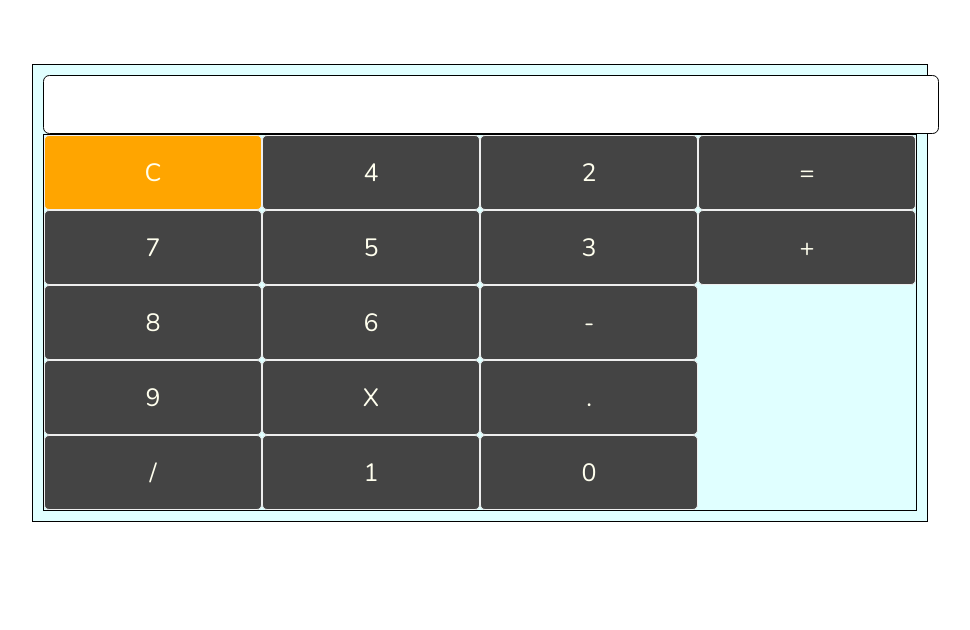
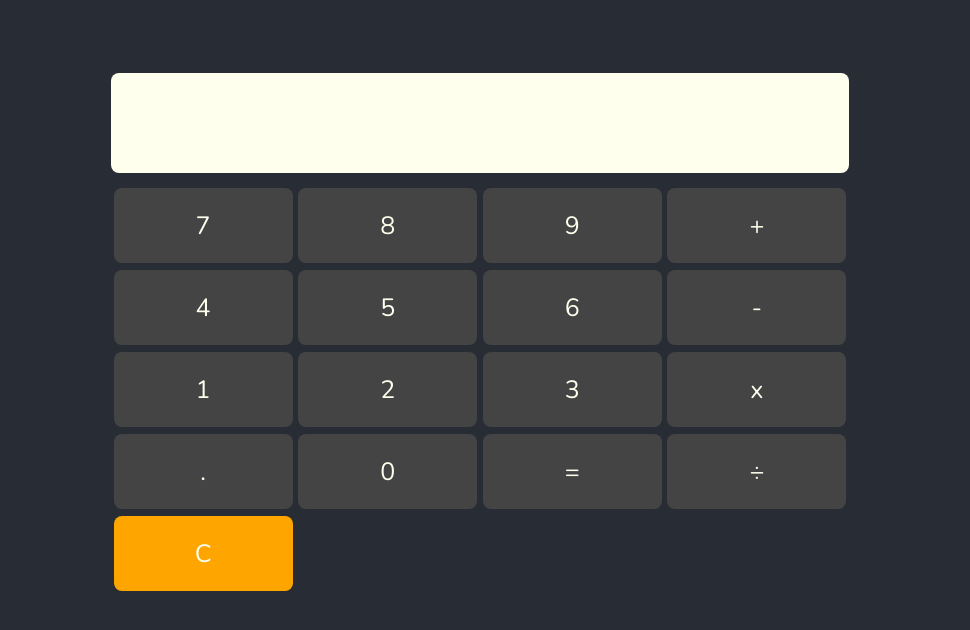
Before and after one commit to PragueOshri/react-calculator, a React (Create React App) app: page / in a window 1280 px wide. Shown: the top 630 px of the page, without its empty margins (160-1130 px from the left). Built offline with nearby package versions, Linux system fonts and the light colour scheme.

Commit message:
stylish calculator

```diff
--- a/src/components/button/button.scss
+++ b/src/components/button/button.scss
@@ -1,14 +1,16 @@
 @import 'src/styles/colors.scss';
 @import 'src/styles/fonts.scss';
 
-.calc-button {
-    width: 100%;
+.calculatorButton {
+    width: 97%;
+    margin: 0 auto;
     height: 75px;
     font-size: 25px;
-    font-family: $buttonFont;
+    font-family: $calculatorFont;
     color: $buttonTextColor;
-    border-radius: 0.2em;
-    border: 0.1rem solid $buttonBorderColor;
+    border-radius: 8px;
+    border: none;
+    outline: none;
     background-color: $buttonBackground;
 
     &:hover {
@@ -16,12 +18,7 @@
         background-color: darken($buttonBackground, 5);
     }
 
-    &.column-1 {
-        width: 25%;
-    }
-
     &.column-4 {
-        width: 25%;
         background-color: $operationButtonBackground;
 
         &:hover {
--- a/src/components/button/button.tsx
+++ b/src/components/button/button.tsx
@@ -7,7 +7,7 @@ class Button extends Component<ButtonType> {
     render() {
         return (
             <button
-                className={classnames("calc-button", `column-${this.props.cols}`)}
+                className={classnames("calculatorButton", `column-${this.props.cols}`)}
                 onClick={() => this.props.action(this.props.symbol)}
             >
                 {this.props.symbol}
--- a/src/components/buttons-pad/buttons-pad.scss
+++ b/src/components/buttons-pad/buttons-pad.scss
@@ -1,7 +1,9 @@
 .buttonsWrapper {
-  border: 1px solid;
-  display: flex;
-  flex-direction: column;
-  height: 375px;
-  flex-wrap: wrap;
+  width: 100%;
+  margin-top: 15px;
+  display: grid;
+  justify-content: space-between;
+  grid-template-rows: repeat(5, 75px);
+  grid-template-columns: repeat(4, 1fr);
+  row-gap: 7px;
 }
--- a/src/components/buttons-pad/buttons-pad.tsx
+++ b/src/components/buttons-pad/buttons-pad.tsx
@@ -12,23 +12,27 @@ type ButtonPadProps = {
 
 class ButtonsPad extends Component<ButtonPadProps> {
     private buttons: ButtonType[] = [
-        {symbol: "C", cols: 4, action: this.props.onClearClick},
         {symbol: "7", cols: 1, action: this.props.onNumberClick},
         {symbol: "8", cols: 1, action: this.props.onNumberClick},
         {symbol: "9", cols: 1, action: this.props.onNumberClick},
-        {symbol: "/", cols: 1, action: this.props.onOperationClick},
+        {symbol: "+", cols: 1, action: this.props.onOperationClick},
+
         {symbol: "4", cols: 1, action: this.props.onNumberClick},
         {symbol: "5", cols: 1, action: this.props.onNumberClick},
         {symbol: "6", cols: 1, action: this.props.onNumberClick},
-        {symbol: "X", cols: 1, action: this.props.onOperationClick},
+        {symbol: "-", cols: 1, action: this.props.onOperationClick},
+
         {symbol: "1", cols: 1, action: this.props.onNumberClick},
         {symbol: "2", cols: 1, action: this.props.onNumberClick},
         {symbol: "3", cols: 1, action: this.props.onNumberClick},
-        {symbol: "-", cols: 1, action: this.props.onOperationClick},
+        {symbol: "x", cols: 1, action: this.props.onOperationClick},
+
         {symbol: ".", cols: 1, action: this.props.onNumberClick},
         {symbol: "0", cols: 1, action: this.props.onNumberClick},
         {symbol: "=", cols: 1, action: this.props.onResultClick},
-        {symbol: "+", cols: 1, action: this.props.onOperationClick},
+        {symbol: "÷", cols: 1, action: this.props.onOperationClick},
+
+        {symbol: "C", cols: 4, action: this.props.onClearClick},
     ];
 
     render() {
--- a/src/components/calculator/calculator.scss
+++ b/src/components/calculator/calculator.scss
@@ -1,6 +1,6 @@
 .calculatorWrapper {
-  margin: 5% 15%;
-  border: 1px solid;
-  background-color: lightcyan;
+  margin: 5% 20%;
+  background-color: #282c34;
   padding: 10px;
+  box-sizing: border-box;
 }
--- a/src/components/calculator/calculator.tsx
+++ b/src/components/calculator/calculator.tsx
@@ -81,9 +81,9 @@ class Calculator extends Component<{}, CalculatorState> {
         const firstNumber = Number(num1);
         const secondNumber = Number(num2);
         switch (operation) {
-            case "X":
+            case 'x':
                 return firstNumber * secondNumber;
-            case "/":
+            case "÷":
                 return firstNumber / secondNumber;
             case "+":
                 return firstNumber + secondNumber;
--- a/src/components/display-bar/display-bar.scss
+++ b/src/components/display-bar/display-bar.scss
@@ -1,24 +1,28 @@
-.displayContainer {
-  border: 1px solid;
+.displayBarWrapper {
+  .displayContentWrapper {
+    background-color: #ffe;
+    width: 100%;
+    height: 100px;
+    display: flex;
+    flex-direction: column;
+    padding: 5px 10px;
+    border-radius: 8px;
+
+    .text {
+      font-size: 24px;
+      letter-spacing: 00.1rem;
+      color: #282c34;
+      text-align: left;
+    }
+
+    .equation {
+      @extend .text;
+    }
+
+    .result {
+      @extend .text;
+      margin-top: 10px;
+      font-size: 36px;
+    }
+  }
 }
-
-.input {
-  width: 100%;
-  border-color: #eee;
-  border: 1px solid;
-  border-radius: 0.2em;
-  outline: none;
-  text-align: left;
-  padding: 10px;
-  font-size: 32px;
-  letter-spacing: 00.1rem;
-}
-
-.result {
-  width: 100%;
-  height: 20px;
-  border-color: #eee;
-  text-align: left;
-  padding: 10px;
-  font-size: 32px;
-}
--- a/src/components/display-bar/display-bar.tsx
+++ b/src/components/display-bar/display-bar.tsx
@@ -9,14 +9,9 @@ type DisplayBarProps = {
 class DisplayBar extends Component<DisplayBarProps> {
     render() {
         return (
-            <div>
-                <input
-                    className="input"
-                    type="text"
-                    value={this.props.currentEquation}
-                    readOnly={true}
-                />
-                {this.props.result}
+            <div className="displayContentWrapper">
+                <span className="equation">{this.props.currentEquation}</span>
+                <span className="result">{this.props.result}</span>
             </div>
         );
     }
--- a/src/index.js
+++ b/src/index.js
@@ -1,6 +1,6 @@
 import React from 'react';
 import ReactDOM from 'react-dom';
-import './index.css';
+import './index.scss';
 import App from './App';
 import reportWebVitals from './reportWebVitals';
 
--- a/src/index.css
+++ b/src/index.scss
@@ -1,10 +1,15 @@
+@import 'src/styles/fonts.scss';
+
 body {
-  margin: 0;
-  font-family: -apple-system, BlinkMacSystemFont, 'Segoe UI', 'Roboto', 'Oxygen',
-    'Ubuntu', 'Cantarell', 'Fira Sans', 'Droid Sans', 'Helvetica Neue',
-    sans-serif;
+  box-sizing: border-box !important;
+  background-color: #282c34;
+  font-family: $calculatorFont;
   -webkit-font-smoothing: antialiased;
   -moz-osx-font-smoothing: grayscale;
+
+  * {
+    box-sizing: border-box !important;
+  }
 }
 
 code {
--- a/src/styles/fonts.scss
+++ b/src/styles/fonts.scss
@@ -1,3 +1,3 @@
 @import url('https://fonts.googleapis.com/css2?family=Nunito&display=swap');
 
-$buttonFont: "Nunito", sans-serif;
+$calculatorFont: "Nunito", sans-serif;
--- a/src/types.ts
+++ b/src/types.ts
@@ -1,5 +1,5 @@
 export type Symbol = '0' | '1' | '2' | '3' | '4' | '5' | '6' | '7' | '8' | '9' | '.' | '=' | 'C';
-export type Operation = 'X' | '/' | '+' | '-';
+export type Operation = 'x' | '÷' | '+' | '-';
 export type ButtonSymbol = Symbol | Operation;
 
 export type ButtonAction = (symbol: ButtonSymbol) => void;
```
